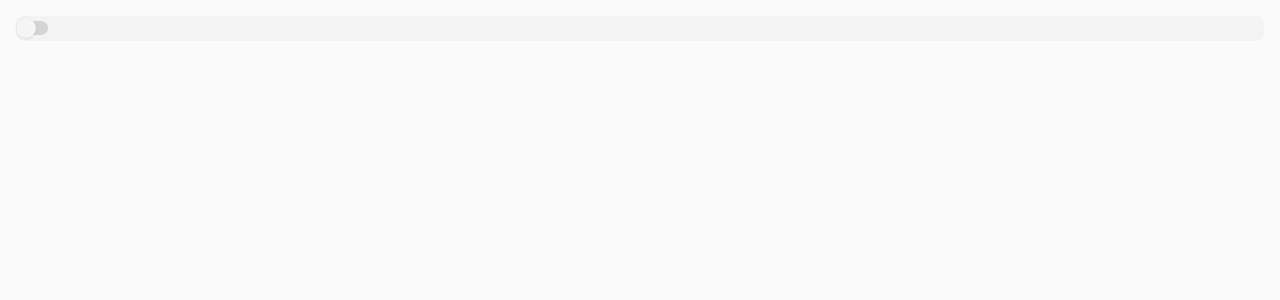
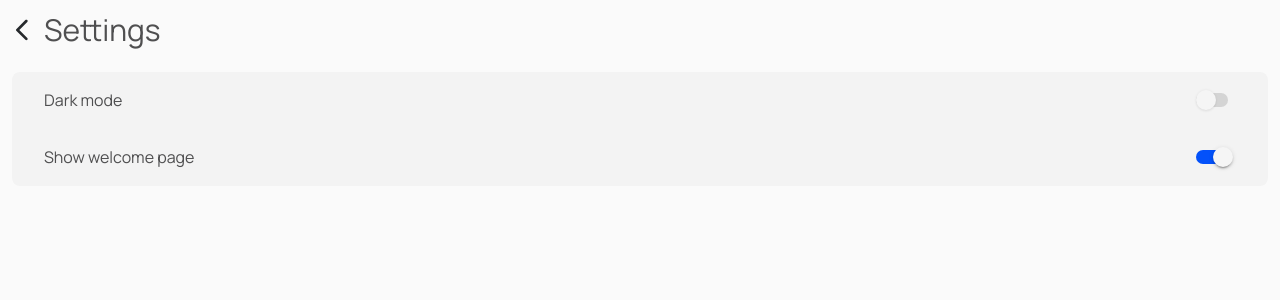
Before and after one commit to Zaccal/ToDo-App, a React (Vite) app: page /settings in a window 1280 px wide. Shown: the top 300 px of the page. Built offline with nearby package versions, Linux system fonts and the light colour scheme.

Commit message:
Finished develop settings component

```diff
--- a/src/Router/Routering.tsx
+++ b/src/Router/Routering.tsx
@@ -6,17 +6,15 @@ import Welcome from "../pages/Welcome/Welcome"
 import Home from "../pages/Home/Home"
 
 const Routering = () => {
-    const {settingsStore} = useLocalStorageContext()
-
+    const { settingsStore } = useLocalStorageContext()
+    const defualtPage = settingsStore.isShowWelcomeMenu ? <Welcome /> : <Home />
     return (
         <Routes>
-            {
-                RoutesData.map(data => {
-                    return <Route key={data.id} path={data.path} element={<data.element />} />
-                })
-            }
-            <Route path="/" element={settingsStore ? <Welcome /> : <Home />}/>
-            <Route path="*" element={<Error />}/>
+            {RoutesData.map(data => {
+                return <Route key={data.id} path={data.path} element={<data.element />} />
+            })}
+            <Route path="/" element={defualtPage} />
+            <Route path="*" element={<Error />} />
         </Routes>
     )
 }
--- a/src/UI/Button/Button.tsx
+++ b/src/UI/Button/Button.tsx
@@ -2,49 +2,41 @@ import { MouseEventHandler, ReactElement } from "react"
 import { Link } from "react-router-dom"
 
 interface IButton {
-    variant?: 'outline' | 'text' | 'contained'
+    variant?: "outline" | "text" | "contained"
     children?: ReactElement | ReactElement[] | string
-    icon?: ReactElement,
-    onClick?: MouseEventHandler<HTMLButtonElement>,
-    className?: string,
-    isLink?: boolean,
-    to?: string,
+    icon?: ReactElement
+    onClick?: MouseEventHandler<HTMLButtonElement>
+    className?: string
+    isLink?: boolean
+    to?: string
+    iconStyles?: string
 }
 
-const Button = ({children, icon, onClick, variant, className, isLink, to}: IButton) => {
+const Button = ({ children, icon, onClick, variant, className, isLink, to, iconStyles }: IButton) => {
     const content = (
         <div className="flex">
-            {icon && (
-                <div className="w-5 h-5 mr-3">
-                    {icon}
-                </div>
-            )}
+            {icon && <div className={`${iconStyles || ""} flex items-center justify-center w-5 h-5 mr-3`}>{icon}</div>}
             {children}
         </div>
     )
 
-    const getStylesVariant = ():  string => {
+    const getStylesVariant = (): string => {
         switch (variant) {
-            case 'text': return 'button-text'
-            case 'contained': return 'button-contained'
-            case 'outline': return 'button-outline'
+            case "text":
+                return "button-text"
+            case "contained":
+                return "button-contained"
+            case "outline":
+                return "button-outline"
         }
 
-        return ''
+        return ""
     }
 
     return (
-        <button onClick={onClick} className={`${className || ''} ${getStylesVariant()} button`}>
-            {
-                isLink && (
-                    <Link to={to || ''}>
-                        {content}
-                    </Link>
-                )
-            }
-            {
-               !isLink && content
-            }
+        <button onClick={onClick} className={`${className || ""} ${getStylesVariant()} button`}>
+            {isLink && <Link to={to || ""}>{content}</Link>}
+            {!isLink && content}
         </button>
     )
 }
--- /dev/null
+++ b/src/UI/SettingsOption/SettingsOption.tsx
@@ -0,0 +1,17 @@
+import { ReactElement } from "react"
+
+interface ISettingsOption {
+    children: ReactElement
+    label: string
+}
+
+const SettingsOption = ({ children, label }: ISettingsOption) => {
+    return (
+        <div style={{ gridColumn: "1 / 13" }} className="px-8 py-4 flex justify-between items-center">
+            <div className="dark:text-white">{label}</div>
+            <div className="">{children}</div>
+        </div>
+    )
+}
+
+export default SettingsOption
--- a/src/index.css
+++ b/src/index.css
@@ -95,7 +95,7 @@
     }
 
     .Switch {
-        @apply mr-2 mt-[0.3rem] h-3.5 w-8 appearance-none rounded-[0.4375rem] bg-neutral-300 before:pointer-events-none before:absolute before:h-3.5 before:w-3.5 before:rounded-full before:bg-transparent before:content-[''] after:absolute after:z-[2] after:-mt-[0.1875rem] after:h-5 after:w-5 after:rounded-full after:border-none after:bg-neutral-100 after:shadow-[0_0px_3px_0_rgb(0_0_0_/_7%),_0_2px_2px_0_rgb(0_0_0_/_4%)] after:transition-[background-color_0.2s,transform_0.2s] after:content-[''] checked:after:absolute checked:after:z-[2] checked:after:-mt-[3px] checked:after:ml-[1.0625rem] checked:after:h-5 checked:after:w-5 checked:after:rounded-full checked:after:border-none checked:after:shadow-[0_3px_1px_-2px_rgba(0,0,0,0.2),_0_2px_2px_0_rgba(0,0,0,0.14),_0_1px_5px_0_rgba(0,0,0,0.12)] checked:after:transition-[background-color_0.2s,transform_0.2s] checked:after:content-[''] hover:cursor-pointer focus:outline-none focus:ring-0 checked:bg-elementDark;
+        @apply mr-2 mt-[0.3rem] h-3.5 w-8 appearance-none rounded-[0.4375rem] checked:!bg-elementDark dark:bg-gray-700 bg-neutral-300 before:pointer-events-none before:absolute before:h-3.5 before:w-3.5 before:rounded-full before:bg-transparent before:content-[''] after:absolute after:z-[2] after:-mt-[0.1875rem] after:h-5 after:w-5 after:rounded-full after:border-none after:bg-neutral-100 after:shadow-[0_0px_3px_0_rgb(0_0_0_/_7%),_0_2px_2px_0_rgb(0_0_0_/_4%)] after:transition-[background-color_0.2s,transform_0.2s] after:content-[''] checked:after:absolute checked:after:z-[2] checked:after:-mt-[3px] checked:after:ml-[1.0625rem] checked:after:h-5 checked:after:w-5 checked:after:rounded-full checked:after:border-none checked:after:shadow-[0_3px_1px_-2px_rgba(0,0,0,0.2),_0_2px_2px_0_rgba(0,0,0,0.14),_0_1px_5px_0_rgba(0,0,0,0.12)] checked:after:transition-[background-color_0.2s,transform_0.2s] checked:after:content-[''] hover:cursor-pointer focus:outline-none focus:ring-0;
     }
 
     .Checkbox {
--- a/src/pages/Settings/Settings.tsx
+++ b/src/pages/Settings/Settings.tsx
@@ -1,26 +1,44 @@
 import Switch from "../../UI/Switch/Switch"
 import LayoutContainer from "../../UI/LayoutContainer/LayoutContainer"
-import { useState, useEffect } from 'react'
+import { useState, useEffect } from "react"
 import { useLocalStorageContext } from "../../Providers/LocalStorageProvider/LocalStorageProvider"
+import Button from "../../UI/Button/Button"
+import ArrowBackIosNewRoundedIcon from "@mui/icons-material/ArrowBackIosNewRounded"
+import { useNavigate } from "react-router-dom"
+import SettingsOption from "../../UI/SettingsOption/SettingsOption"
 
 const Settings = () => {
-  const {settingsStore, setSettingsStore} = useLocalStorageContext()
-  const [darkMode, setDarkMode] = useState(settingsStore.theme === 'dark' ? true : false)
+    const { settingsStore, setSettingsStore } = useLocalStorageContext()
+    const [darkMode, setDarkMode] = useState(settingsStore.theme === "dark" ? true : false)
+    const [isShowWelcomeMenu, setIsShowWelcomeMenu] = useState(settingsStore.isShowWelcomeMenu)
+    const navigate = useNavigate()
 
     useEffect(() => {
         setSettingsStore({
-        theme: darkMode ? 'dark' : 'light',
-        isShowWelcomeMenu: settingsStore.isShowWelcomeMenu,
+            theme: darkMode ? "dark" : "light",
+            isShowWelcomeMenu,
         })
-  }, [darkMode])
-
+        console.log(true)
+    }, [darkMode, isShowWelcomeMenu])
 
     return (
-    <LayoutContainer col={12} paddingTop={1} paddingLeft={1} paddingRight={1} paddingBottom={1}>
-        <div style={{gridColumn: '1 / 13'}} className="bg-bgColor dark:bg-bgColorDark rounded-lg">
-            <Switch statusHandler={() => setDarkMode(prev => !prev)} status={darkMode}/>
+        <div className="px-3 py-3">
+            <div className="mb-6 flex items-center ">
+                <Button
+                    onClick={() => navigate(-1)}
+                    icon={<ArrowBackIosNewRoundedIcon style={{ width: "26px", height: "26px" }} className="dark:text-white" />}
+                ></Button>
+                <h1 className="dark:text-white text-3xl">Settings</h1>
             </div>
+            <LayoutContainer col={12} className="bg-bgColor dark:bg-bgColorDark rounded-lg">
+                <SettingsOption label="Dark mode">
+                    <Switch statusHandler={() => setDarkMode(prev => !prev)} status={darkMode} />
+                </SettingsOption>
+                <SettingsOption label="Show welcome page">
+                    <Switch statusHandler={() => setIsShowWelcomeMenu(prev => !prev)} status={isShowWelcomeMenu} />
+                </SettingsOption>
             </LayoutContainer>
+        </div>
     )
 }
 
```
Also changed, not shown: 2 other files (tests, documents, lock files or other folders). Lines whose indentation alone changed are shown as unchanged.
